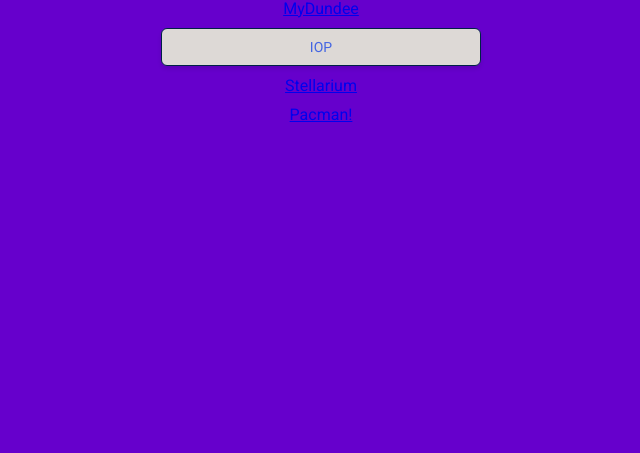
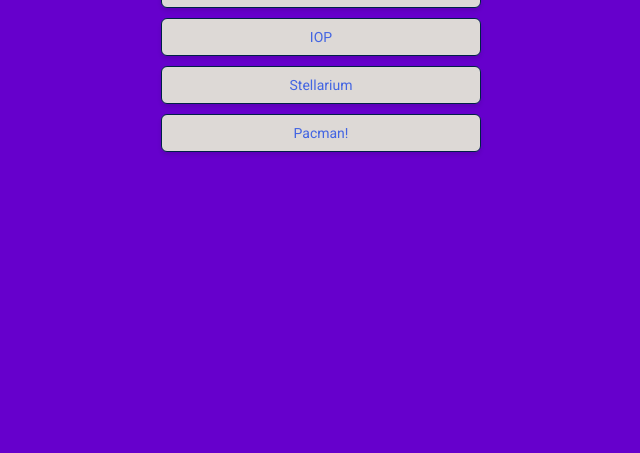
Before and after one commit to KzB180/ProfPhysics_Links_W5, a plain HTML site: page index.html in a window 1280 px wide. Shown: the part 347-800 px from the top of the page, without its empty margins (319-959 px from the left). Drawn offline with Linux system fonts and the light colour scheme.

Commit message:
Update index.html

```diff
--- a/index.html
+++ b/index.html
@@ -18,10 +18,10 @@
     <h2>Pro Phys Links: Oct 24</h2>
     <p></p>
     <div class="link-container">
-      <a href="https://my.dundee.ac.uk/ultra/institution-page class="link">MyDundee</a>
+      <a href="https://my.dundee.ac.uk/ultra/institution-page" class="link">MyDundee</a>
       <a href="https://www.iop.org/" class="link">IOP</a>
-      <a href="https://stellarium-web.org/">Stellarium</a>
-      <a href="https://www.google.com/logos/2010/pacman10-i.html">Pacman!</a>
+      <a href="https://stellarium-web.org/" class="link">Stellarium</a>
+      <a href="https://www.google.com/logos/2010/pacman10-i.html" class="link">Pacman!</a>
     </div>
   </div>
 </body>
```
